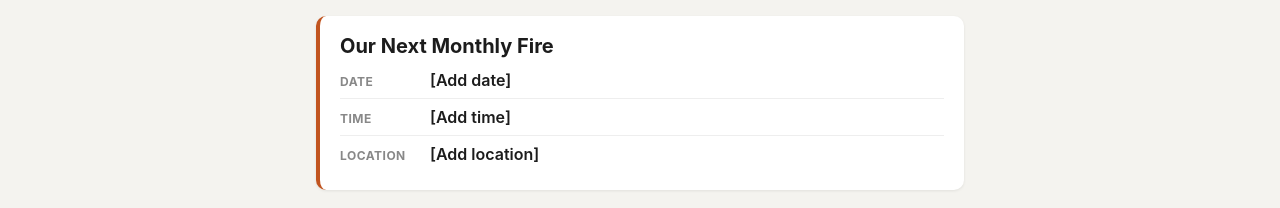
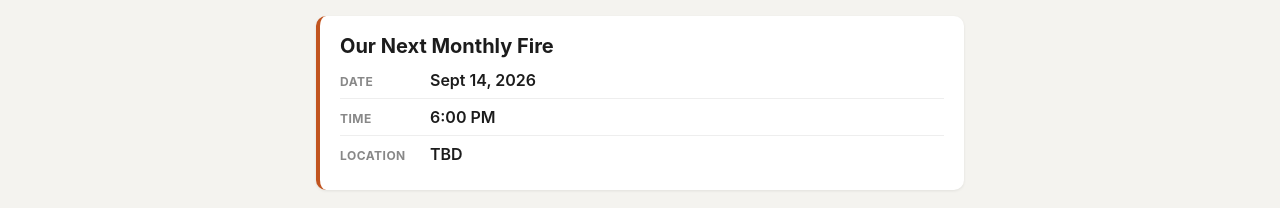
Before and after one commit to tracyhigley/f3-site, a Next.js app: page /fire in a window 1280 px wide. Shown: the part 676-884 px from the top of the page. Built offline with nearby package versions, Linux system fonts and the light colour scheme; no server answers; the database is empty.

Commit message:
Add files via upload

```diff
--- a/app/fire/page.js
+++ b/app/fire/page.js
@@ -6,7 +6,7 @@ export const dynamic = 'force-dynamic';
 // TODO: update this each month when you announce the next Fire.
 // RSVPs are tied to this exact value — changing it automatically starts
 // a fresh RSVP list for the new date without deleting old ones.
-const CURRENT_FIRE_DATE = '[Add date]';
+const CURRENT_FIRE_DATE = 'Sept 14, 2026';
 
 export default async function Fire() {
   const { data: rsvps } = await supabase
@@ -43,11 +43,11 @@ export default async function Fire() {
           </div>
           <div className="fire-detail">
             <span className="fire-detail-label">Time</span>
-            <span className="fire-detail-value">[Add time]</span>
+            <span className="fire-detail-value">6:00 PM</span>
           </div>
           <div className="fire-detail">
             <span className="fire-detail-label">Location</span>
-            <span className="fire-detail-value">[Add location]</span>
+            <span className="fire-detail-value">TBD</span>
           </div>
         </div>
 
```
